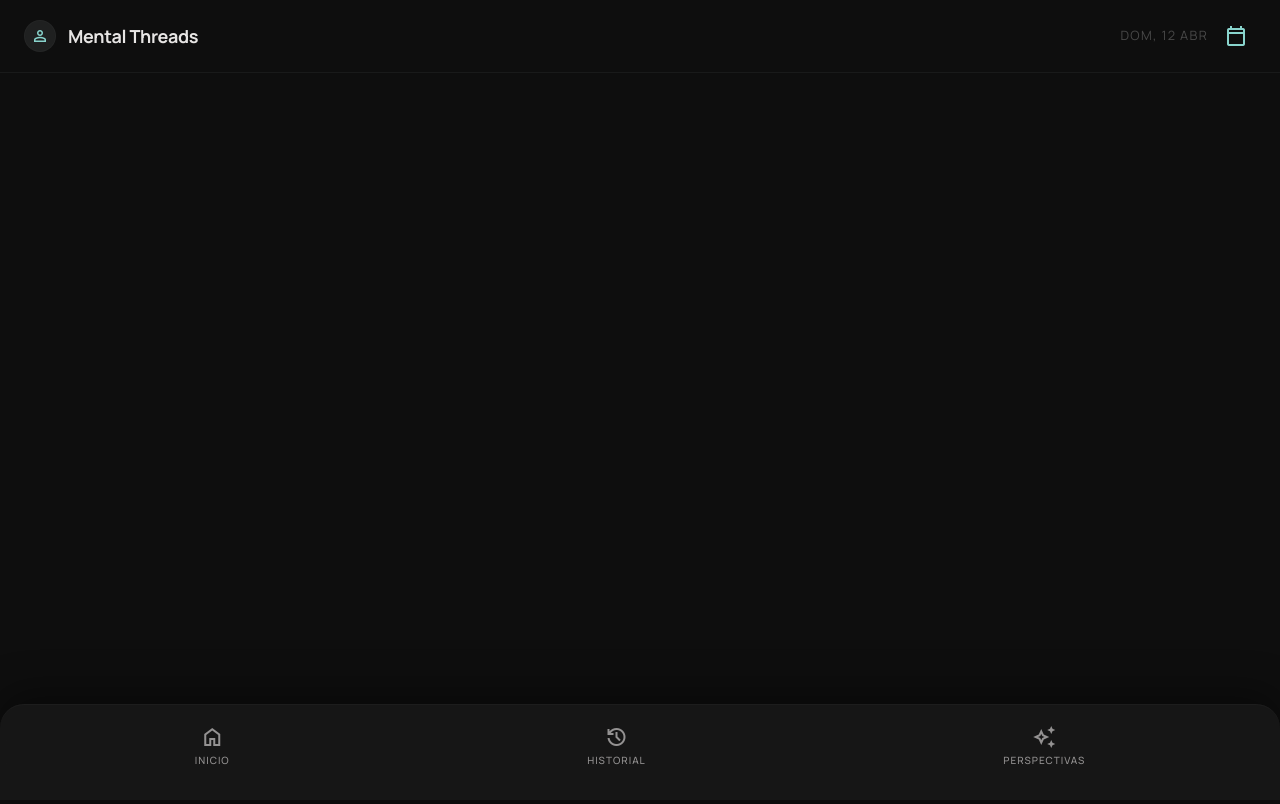
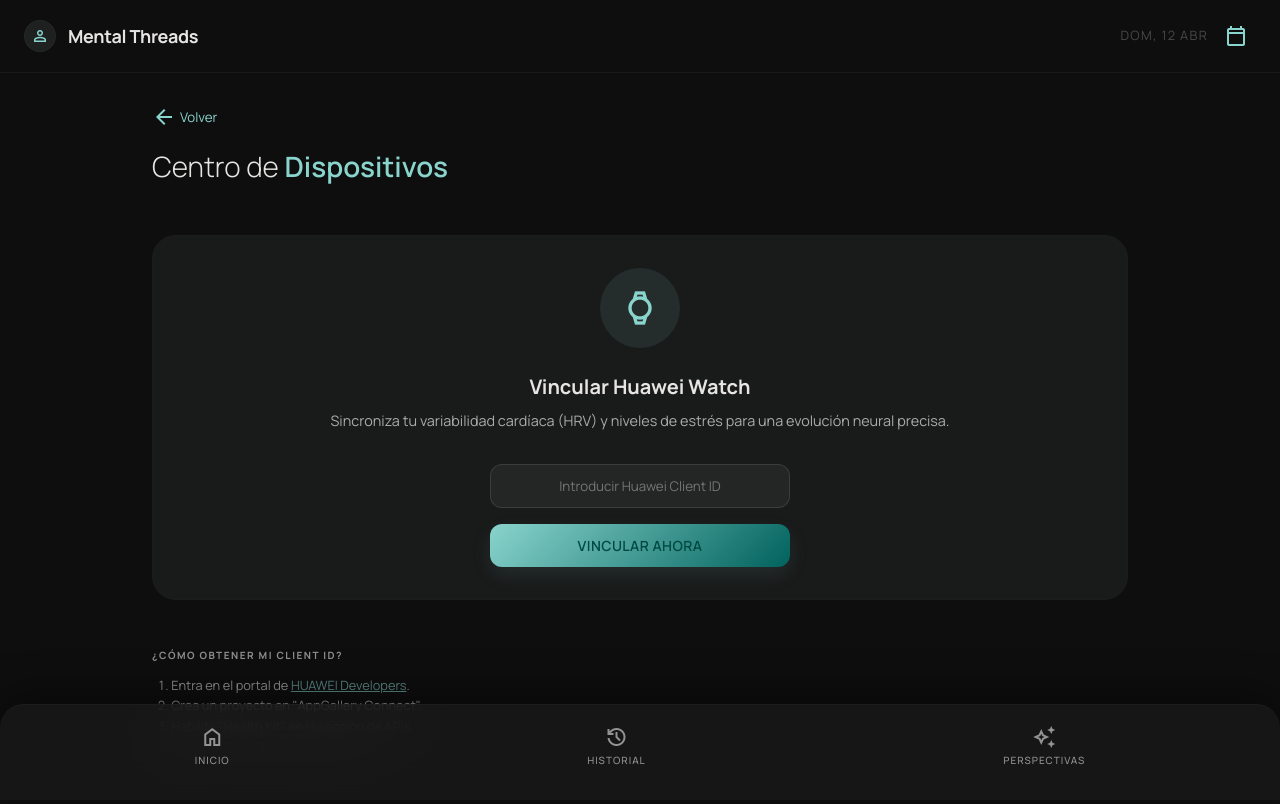
Before and after one commit to vodoogr/MainThreads, a React (Vite) app: page /vincular_reloj in a window 1280 px wide. Shown: the top 804 px of the page. Built offline with nearby package versions, Linux system fonts and the light colour scheme.

Commit message:
feat: neural evolution background (Aura), GT5 sync hub, and hemispheric lighting intensity

```diff
--- a/src/App.jsx
+++ b/src/App.jsx
@@ -8,6 +8,7 @@
 import Historial from './pages/Historial';
 import PerspectivasInsights from './pages/PerspectivasInsights';
 import EthericSlate from './pages/EthericSlate';
+import VincularReloj from './pages/VincularReloj';
 
 export default function App() {
   return (
@@ -21,6 +22,7 @@
         <Route path="/historial" element={<Historial />} />
         <Route path="/perspectivas_insights" element={<PerspectivasInsights />} />
         <Route path="/etheric_slate" element={<EthericSlate />} />
+        <Route path="/vincular_reloj" element={<VincularReloj />} />
       </Routes>
       <BottomNav />
     </BrowserRouter>
--- a/src/components/BrainGraph.jsx
+++ b/src/components/BrainGraph.jsx
@@ -8,6 +8,7 @@
   graphData as fallbackData,
 } from '../data/mockData';
 import { useNeuralStore } from '../store/neuralStore';
+import NeuralAura from './NeuralAura';
 
 // ─── Intuitive Spanish Labels ───────────────────────────────────────────────
 const DISPLAY_LABELS = {
@@ -53,7 +54,8 @@
     entries: storeEntries,
     loading,
     fetchCircuits,
-    fetchEntries
+    fetchEntries,
+    currentHrv
   } = useNeuralStore();
 
   useEffect(() => {
@@ -310,16 +312,24 @@
         </div>
       )}
 
-      {/* Background Brain (Living Evolution) */}
+      {/* Background Evolution Layer (NeuralAura) */}
+      <NeuralAura
+        balance={balance}
+        hrv={currentHrv}
+        totalEntries={Object.values(entriesToUse).flat().length}
+      />
+
       <img
         src="/assets/brain_bg.png"
         style={{
           position: 'absolute', inset: 0, width: '100%', height: '100%',
           objectFit: 'cover',
-          opacity: avatarVisuals.opacity,
+          opacity: 0.15, // Fixed low opacity to work with Aura
           filter: `brightness(${avatarVisuals.brightness}) saturate(${avatarVisuals.saturation}) blur(${avatarVisuals.blur}px)`,
+          mixBlendMode: 'overlay', // Blend with Aura
           pointerEvents: 'none',
-          transition: 'all 2.5s cubic-bezier(0.4, 0, 0.2, 1)'
+          transition: 'all 2.5s cubic-bezier(0.4, 0, 0.2, 1)',
+          zIndex: 1
         }}
       />
 
--- /dev/null
+++ b/src/components/NeuralAura.jsx
@@ -0,0 +1,94 @@
+import { useMemo } from 'react';
+
+/**
+ * NeuralAura - Componente de fondo vivo que evoluciona según la biometría y el balance
+ */
+export default function NeuralAura({ balance, hrv, totalEntries }) {
+
+  const visuals = useMemo(() => {
+    // Frecuencia de "respiración" según HRV (más ms = más lento/relajado)
+    const bloomDuration = Math.max(2, 10 - (hrv / 15)) + 's';
+
+    // Glow Intensity (Base + bonus for dominant side)
+    const baseGlow = Math.min(20 + totalEntries * 3, 60);
+    const leftGlow = balance.left > balance.right ? baseGlow * 1.8 : baseGlow;
+    const rightGlow = balance.right > balance.left ? baseGlow * 1.8 : baseGlow;
+
+    // Balance of color (higher contrast)
+    const leftOpacity = (balance.left / 100) * 0.7; // Increased max
+    const rightOpacity = (balance.right / 100) * 0.7;
+
+    return { bloomDuration, leftGlow, rightGlow, leftOpacity, rightOpacity };
+  }, [balance, hrv, totalEntries]);
+
+  return (
+    <div style={{ position: 'absolute', inset: 0, overflow: 'hidden', pointerEvents: 'none', zIndex: 1 }}>
+      {/* Resplandor Izquierdo (Lógico/Terrestre) */}
+      <div style={{
+        position: 'absolute',
+        top: '50%',
+        left: '25%',
+        width: '55%',
+        height: '70%',
+        transform: 'translate(-50%, -50%)',
+        background: `radial-gradient(circle, rgba(96, 184, 255, ${visuals.leftOpacity}) 0%, transparent 80%)`,
+        filter: `blur(${visuals.leftGlow}px)`,
+        transition: 'all 2.5s ease-out',
+        animation: `neuralPulse ${visuals.bloomDuration} ease-in-out infinite`
+      }} />
+
+      {/* Resplandor Derecho (Intuitivo/Cuántico) */}
+      <div style={{
+        position: 'absolute',
+        top: '50%',
+        left: '75%',
+        width: '55%',
+        height: '70%',
+        transform: 'translate(-50%, -50%)',
+        background: `radial-gradient(circle, rgba(211, 188, 252, ${visuals.rightOpacity}) 0%, transparent 80%)`,
+        filter: `blur(${visuals.rightGlow}px)`,
+        transition: 'all 2.5s ease-out',
+        animation: `neuralPulse ${visuals.bloomDuration} ease-in-out infinite alternate-reverse`
+      }} />
+
+      {/* Neural Sparks (Partículas flotantes) */}
+      <svg style={{ position: 'absolute', inset: 0, width: '100%', height: '100%' }}>
+        {Array.from({ length: 15 }).map((_, i) => (
+          <circle
+            key={i}
+            r={Math.random() * 2 + 1}
+            fill="white"
+            opacity={Math.random() * 0.5 + 0.1}
+          >
+            <animate
+              attributeName="cx"
+              values={`${Math.random() * 100}%; ${Math.random() * 100}%; ${Math.random() * 100}%`}
+              dur={`${Math.random() * 10 + 10}s`}
+              repeatCount="indefinite"
+            />
+            <animate
+              attributeName="cy"
+              values={`${Math.random() * 100}%; ${Math.random() * 100}%; ${Math.random() * 100}%`}
+              dur={`${Math.random() * 10 + 10}s`}
+              repeatCount="indefinite"
+            />
+            <animate
+              attributeName="opacity"
+              values="0;0.5;0"
+              dur="4s"
+              repeatCount="indefinite"
+            />
+          </circle>
+        ))}
+      </svg>
+
+      <style>{`
+        @keyframes neuralPulse {
+          0% { transform: translate(-50%, -50%) scale(1); opacity: 0.8; }
+          50% { transform: translate(-50%, -50%) scale(1.1); opacity: 1; }
+          100% { transform: translate(-50%, -50%) scale(1); opacity: 0.8; }
+        }
+      `}</style>
+    </div>
+  );
+}
--- a/src/pages/InicioSistemaNeuralVivo.jsx
+++ b/src/pages/InicioSistemaNeuralVivo.jsx
@@ -53,7 +53,7 @@
     <ScreenContainer>
       {/* Huawei Watch Sync Indicator */}
       <div
-        onClick={syncWatch}
+        onClick={() => navigate('/vincular_reloj')}
         className="card-low"
         style={{
           position: 'fixed',
--- /dev/null
+++ b/src/pages/VincularReloj.jsx
@@ -0,0 +1,101 @@
+import { useState } from 'react';
+import { useNavigate } from 'react-router-dom';
+import ScreenContainer from '../components/ScreenContainer';
+import { useNeuralStore } from '../store/neuralStore';
+
+export default function VincularReloj() {
+  const navigate = useNavigate();
+  const { connectedWatch, syncWatch } = useNeuralStore();
+  const [clientId, setClientId] = useState('');
+  const [isLinking, setIsLinking] = useState(false);
+
+  const handleLink = async () => {
+    setIsLinking(true);
+    // Simulación de apertura de ventana OAuth de Huawei
+    await syncWatch();
+    setTimeout(() => {
+      setIsLinking(false);
+      navigate('/inicio_sistema_neural_vivo');
+    }, 2000);
+  };
+
+  return (
+    <ScreenContainer>
+      <div className="section-gap" style={{ paddingTop: '2rem' }}>
+        <header>
+          <button
+            onClick={() => navigate(-1)}
+            style={{ background: 'none', border: 'none', color: 'var(--primary)', marginBottom: '1rem', cursor: 'pointer', display: 'flex', alignItems: 'center', gap: 4 }}
+          >
+            <span className="material-symbols-outlined">arrow_back</span> Volver
+          </button>
+          <h1 style={{ fontSize: '1.75rem', fontWeight: 300 }}>Centro de <span style={{ color: 'var(--primary)', fontWeight: 600 }}>Dispositivos</span></h1>
+        </header>
+
+        <section className="card" style={{ padding: '2rem', textAlign: 'center' }}>
+          <div style={{
+            width: 80, height: 80, borderRadius: '50%', background: 'rgba(137,212,205,0.1)',
+            display: 'flex', alignItems: 'center', justifyContent: 'center', margin: '0 auto 1.5rem'
+          }}>
+            <span className="material-symbols-outlined" style={{ fontSize: 40, color: 'var(--primary)' }}>watch</span>
+          </div>
+
+          <h2 style={{ fontSize: '1.25rem', marginBottom: 8 }}>{connectedWatch ? 'Huawei Watch GT5 Conectado' : 'Vincular Huawei Watch'}</h2>
+          <p style={{ color: 'var(--on-surface-variant)', fontSize: '0.9rem', marginBottom: '2rem' }}>
+            Sincroniza tu variabilidad cardíaca (HRV) y niveles de estrés para una evolución neural precisa.
+          </p>
+
+          {!connectedWatch ? (
+            <div style={{ display: 'flex', flexDirection: 'column', gap: '1rem', maxWidth: 300, margin: '0 auto' }}>
+              <input
+                type="text"
+                placeholder="Introducir Huawei Client ID"
+                value={clientId}
+                onChange={(e) => setClientId(e.target.value)}
+                style={{
+                  background: 'rgba(255,255,255,0.05)', border: '1px solid rgba(255,255,255,0.1)',
+                  padding: '12px', borderRadius: '12px', color: 'white', textAlign: 'center'
+                }}
+              />
+              <button
+                onClick={handleLink}
+                disabled={isLinking}
+                className="btn-primary"
+                style={{ padding: '12px', borderRadius: '12px', fontWeight: 600 }}
+              >
+                {isLinking ? 'AUTORIZANDO EN HUAWEI...' : 'VINCULAR AHORA'}
+              </button>
+            </div>
+          ) : (
+            <div style={{ border: '1px solid var(--primary)', borderRadius: '1rem', padding: '1rem', background: 'rgba(137,212,205,0.05)' }}>
+              <div style={{ display: 'flex', justifyContent: 'space-between', marginBottom: 8 }}>
+                <span className="label-xs">Batería</span>
+                <span style={{ color: 'var(--primary)' }}>{connectedWatch.battery}</span>
+              </div>
+              <div style={{ display: 'flex', justifyContent: 'space-between', marginBottom: 8 }}>
+                <span className="label-xs">Última descarga de datos</span>
+                <span>Hoy, 22:45h</span>
+              </div>
+              <button
+                onClick={() => { /* Lógica de desvinculación */ }}
+                style={{ marginTop: '1rem', background: 'none', border: 'none', color: '#fa746f', cursor: 'pointer', fontSize: '0.8rem' }}
+              >
+                Desvincular dispositivo
+              </button>
+            </div>
+          )}
+        </section>
+
+        <section style={{ opacity: 0.6 }}>
+           <h3 className="label-xs" style={{ marginBottom: 12 }}>¿Cómo obtener mi Client ID?</h3>
+           <ol style={{ fontSize: '0.8rem', paddingLeft: '1.2rem', lineHeight: 1.6 }}>
+             <li>Entra en el portal de <a href="https://developer.huawei.com/" style={{ color: 'var(--primary)' }}>HUAWEI Developers</a>.</li>
+             <li>Crea un proyecto en "AppGallery Connect".</li>
+             <li>Habilita "Health Kit" en la sección de APIs.</li>
+             <li>Copia el Client ID de tu aplicación.</li>
+           </ol>
+        </section>
+      </div>
+    </ScreenContainer>
+  );
+}
```
